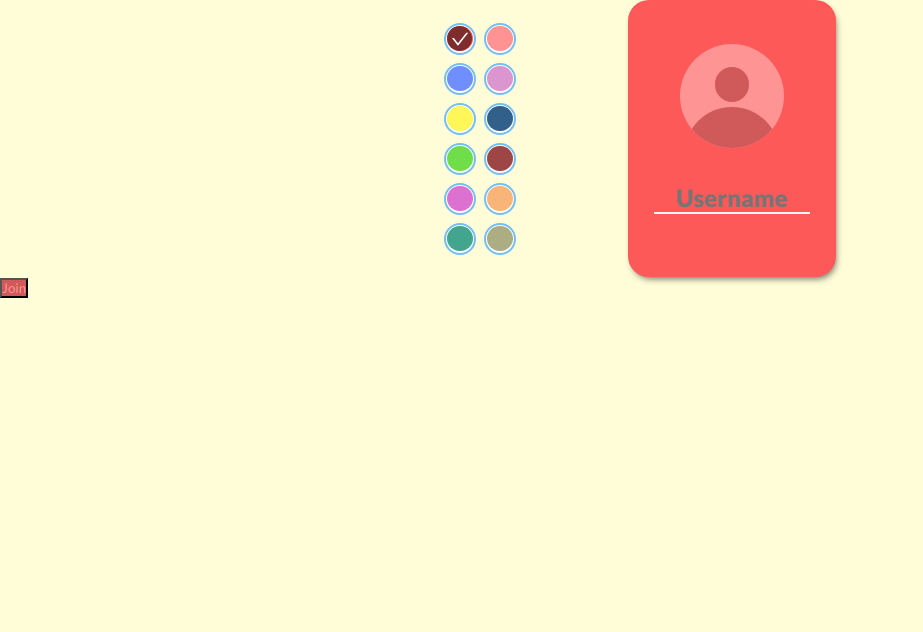
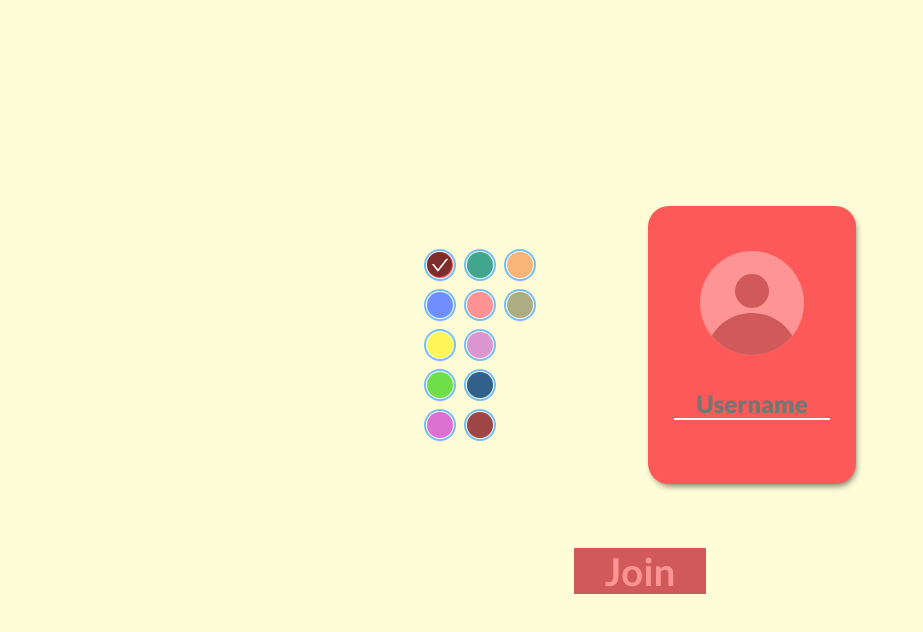
Before and after one commit to ibrahimtaib/quiz-website, a Next.js app in the folder src/: page /1 in a window 1280 px wide. Shown: the top 632 px of the page, without its empty margins (0-923 px from the left). Built offline with nearby package versions, Linux system fonts and the light colour scheme.

Commit message:
join button style

```diff
--- a/src/packages/styles/joingame.module.css
+++ b/src/packages/styles/joingame.module.css
@@ -1,6 +1,13 @@
+.page {
+  display: flex;
+  flex-direction: column;
+  justify-content: center;
+  align-items: center;
+  height: 100%;
+  gap: 4em;
+}
 .container {
   width: 100%;
-  height: 100%;
   display: flex;
   flex-direction: row;
   justify-content: center;
@@ -12,7 +19,7 @@
   display: grid;
   justify-items: end;
   height: fit-content;
-  grid-template-rows: repeat(6, 1fr);
+  grid-template-rows: repeat(5, 1fr);
   grid-auto-flow: column; /* New items will be placed in new columns */
   grid-gap: 0.5em;
 }
@@ -39,7 +46,7 @@
   /* -webkit-text-stroke: 0.5px #8c8c7a; */
   border-width: 0;
   outline: transparent;
-  color: white;
+  color: inherit;
   border-bottom: 2px solid whitesmoke;
   transform: translate(-50%, 0%);
   -webkit-transform: translate(-50%, 0%);
@@ -50,7 +57,53 @@
   position: relative;
   flex-shrink: 0;
 }
+.play {
+  position: relative;
+  padding: 0 0.8em;
+  height: fit-content;
+  display: flex;
+  color: whitesmoke;
+  justify-content: center;
+  align-items: center;
+  font-weight: bolder;
+  font-size: 2.4em;
+  border: none;
+  background-color: transparent;
+  border-width: 1;
+  outline: transparent;
+  color: inherit;
+  transition: filter 400ms ease, transform 400ms ease, box-shadow 400ms ease;
+}
 
+.play:hover {
+  cursor: pointer;
+  filter: brightness(1.2);
+  transition: filter 200ms ease, transform 200ms ease;
+}
+.play:active {
+  transform: scale(0.9);
+  transition: filter 200ms ease, transform 200ms ease;
+}
+.playText {
+  color: whitesmoke;
+  font-size: 1em;
+}
+.play:hover .playArrow {
+  right: -0.5em;
+}
+
+.playArrow {
+  position: absolute;
+  right: 0;
+  color: whitesmoke;
+  align-self: flex-end;
+
+  /* transition */
+  transition: right 400ms ease;
+  -o-transition: right 400ms ease;
+  -moz-transition: right 400ms ease;
+  -webkit-transition: right 400ms ease;
+}
 /* media screen and max width 490 we put the colocContainer on flex index 2 and we put the container on flex direction column */
 @media screen and (max-width: 490px) {
   .colorContainer {
```
